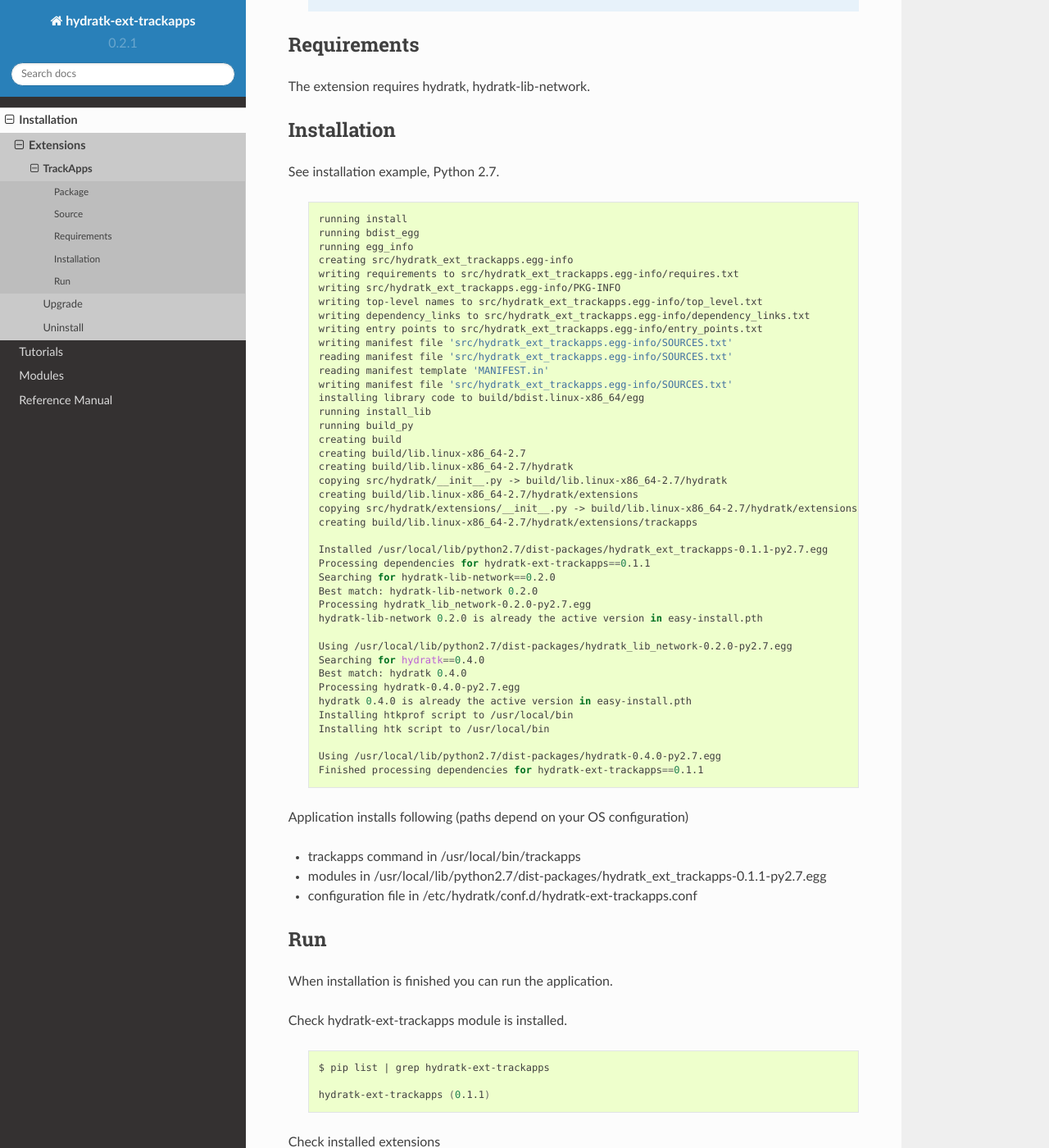
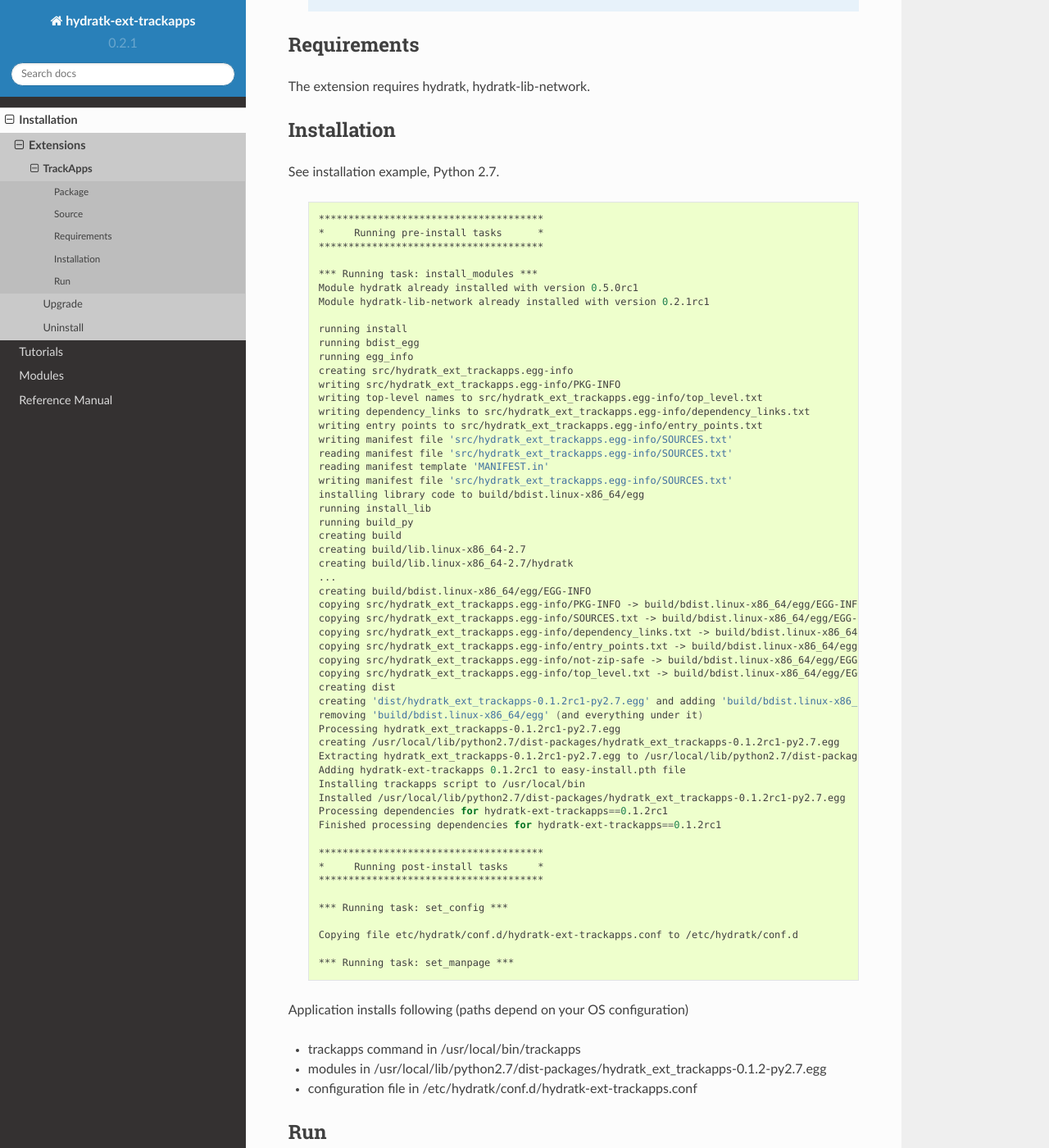
Before and after one commit to hydratk/hydratk-ext-trackapps, a Sphinx documentation site: the page built from doc/rst/install/ext/trackapps.rst, in a window 1280 px wide and 1400 px high, scrolled down 1003 px. Shown: the whole window at 82% size. Built offline with Sphinx 7.4.7 and the Read the Docs theme 2.0.0, drawn with Linux system fonts in a browser that asks for light colours; formulas are drawn with MathJax 3; some of the changed text lies outside the part shown.

```diff
--- a/doc/rst/install/ext/trackapps.rst
+++ b/doc/rst/install/ext/trackapps.rst
@@ -59,11 +59,18 @@ See installation example, Python 2.7.
 
   .. code-block:: bash
 
+     **************************************
+     *     Running pre-install tasks      *
+     **************************************
+
+     *** Running task: install_modules ***
+     Module hydratk already installed with version 0.5.0rc1
+     Module hydratk-lib-network already installed with version 0.2.1rc1
+
      running install
      running bdist_egg
      running egg_info
      creating src/hydratk_ext_trackapps.egg-info
-     writing requirements to src/hydratk_ext_trackapps.egg-info/requires.txt
      writing src/hydratk_ext_trackapps.egg-info/PKG-INFO
      writing top-level names to src/hydratk_ext_trackapps.egg-info/top_level.txt
      writing dependency_links to src/hydratk_ext_trackapps.egg-info/dependency_links.txt
@@ -78,34 +85,41 @@ See installation example, Python 2.7.
      creating build
      creating build/lib.linux-x86_64-2.7
      creating build/lib.linux-x86_64-2.7/hydratk
-     copying src/hydratk/__init__.py -> build/lib.linux-x86_64-2.7/hydratk
-     creating build/lib.linux-x86_64-2.7/hydratk/extensions
-     copying src/hydratk/extensions/__init__.py -> build/lib.linux-x86_64-2.7/hydratk/extensions
-     creating build/lib.linux-x86_64-2.7/hydratk/extensions/trackapps
+     ...
+     creating build/bdist.linux-x86_64/egg/EGG-INFO
+     copying src/hydratk_ext_trackapps.egg-info/PKG-INFO -> build/bdist.linux-x86_64/egg/EGG-INFO
+     copying src/hydratk_ext_trackapps.egg-info/SOURCES.txt -> build/bdist.linux-x86_64/egg/EGG-INFO
+     copying src/hydratk_ext_trackapps.egg-info/dependency_links.txt -> build/bdist.linux-x86_64/egg/EGG-INFO
+     copying src/hydratk_ext_trackapps.egg-info/entry_points.txt -> build/bdist.linux-x86_64/egg/EGG-INFO
+     copying src/hydratk_ext_trackapps.egg-info/not-zip-safe -> build/bdist.linux-x86_64/egg/EGG-INFO
+     copying src/hydratk_ext_trackapps.egg-info/top_level.txt -> build/bdist.linux-x86_64/egg/EGG-INFO
+     creating dist
+     creating 'dist/hydratk_ext_trackapps-0.1.2rc1-py2.7.egg' and adding 'build/bdist.linux-x86_64/egg' to it
+     removing 'build/bdist.linux-x86_64/egg' (and everything under it)
+     Processing hydratk_ext_trackapps-0.1.2rc1-py2.7.egg
+     creating /usr/local/lib/python2.7/dist-packages/hydratk_ext_trackapps-0.1.2rc1-py2.7.egg
+     Extracting hydratk_ext_trackapps-0.1.2rc1-py2.7.egg to /usr/local/lib/python2.7/dist-packages
+     Adding hydratk-ext-trackapps 0.1.2rc1 to easy-install.pth file
+     Installing trackapps script to /usr/local/bin
+     Installed /usr/local/lib/python2.7/dist-packages/hydratk_ext_trackapps-0.1.2rc1-py2.7.egg
+     Processing dependencies for hydratk-ext-trackapps==0.1.2rc1
+     Finished processing dependencies for hydratk-ext-trackapps==0.1.2rc1
 
-     Installed /usr/local/lib/python2.7/dist-packages/hydratk_ext_trackapps-0.1.1-py2.7.egg
-     Processing dependencies for hydratk-ext-trackapps==0.1.1
-     Searching for hydratk-lib-network==0.2.0
-     Best match: hydratk-lib-network 0.2.0
-     Processing hydratk_lib_network-0.2.0-py2.7.egg
-     hydratk-lib-network 0.2.0 is already the active version in easy-install.pth
+     **************************************
+     *     Running post-install tasks     *
+     **************************************
 
-     Using /usr/local/lib/python2.7/dist-packages/hydratk_lib_network-0.2.0-py2.7.egg
-     Searching for hydratk==0.4.0
-     Best match: hydratk 0.4.0
-     Processing hydratk-0.4.0-py2.7.egg
-     hydratk 0.4.0 is already the active version in easy-install.pth
-     Installing htkprof script to /usr/local/bin
-     Installing htk script to /usr/local/bin
+     *** Running task: set_config ***
 
-     Using /usr/local/lib/python2.7/dist-packages/hydratk-0.4.0-py2.7.egg
-     Finished processing dependencies for hydratk-ext-trackapps==0.1.1
+     Copying file etc/hydratk/conf.d/hydratk-ext-trackapps.conf to /etc/hydratk/conf.d
+
+     *** Running task: set_manpage ***
 
 
 Application installs following (paths depend on your OS configuration)
 
 * trackapps command in /usr/local/bin/trackapps
-* modules in /usr/local/lib/python2.7/dist-packages/hydratk_ext_trackapps-0.1.1-py2.7.egg
+* modules in /usr/local/lib/python2.7/dist-packages/hydratk_ext_trackapps-0.1.2-py2.7.egg
 * configuration file in /etc/hydratk/conf.d/hydratk-ext-trackapps.conf
 
 Run
@@ -119,7 +133,7 @@ Check hydratk-ext-trackapps module is installed.
 
      $ pip list | grep hydratk-ext-trackapps
 
-     hydratk-ext-trackapps (0.1.1)
+     hydratk-ext-trackapps (0.1.2)
 
 Check installed extensions
 
@@ -127,7 +141,7 @@ Check installed extensions
 
      $ htk list-extensions
 
-     TrackApps: TrackApps v0.1.1 (c) [2016 Petr Rašek <bowman@hydratk.org>, HydraTK team <team@hydratk.org>]
+     TrackApps: TrackApps v0.1.2 (c) [2016 - 2017 Petr Rašek <bowman@hydratk.org>, HydraTK team <team@hydratk.org>]
 
 Type command htk help and detailed info is displayed.
 Type man trackapps to display manual page.
--- a/doc/rst/module/ext/trackapps/main.rst
+++ b/doc/rst/module/ext/trackapps/main.rst
@@ -202,7 +202,7 @@ Method handles action delete (supported for mantis, trac, qc). It uses mandatory
 configuration
 ^^^^^^^^^^^^^
 
-Configuration is stored in /etc/hydratk/conf.dhydratk-ext-trackapps.conf
+Configuration is stored in /etc/hydratk/conf.d/hydratk-ext-trackapps.conf
 Each application has its own section.
 
 * url - server url
--- a/requirements.txt
+++ b/requirements.txt
@@ -1,2 +1,2 @@
-hydratk
-hydratk-lib-network
+hydratk>=0.4.0
+hydratk-lib-network>=0.2.0
```
Also changed, not shown: setup.py (+13 -5 lines), 1 other file.
